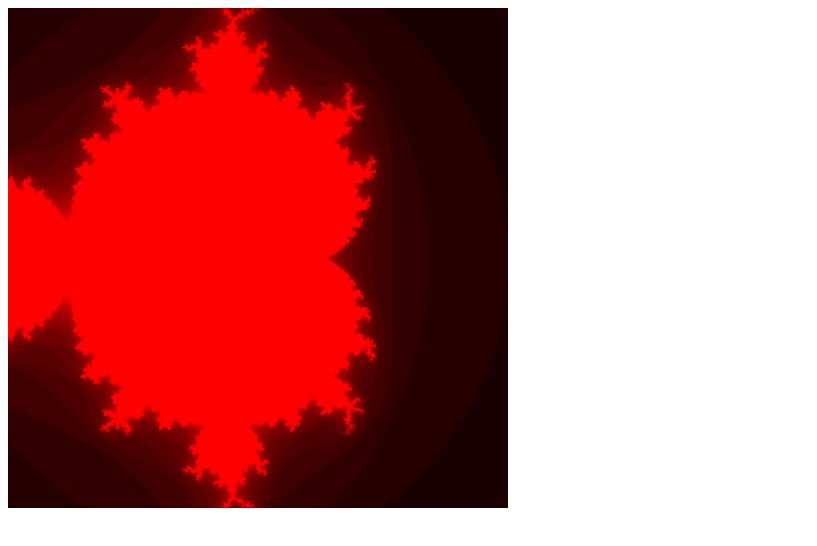
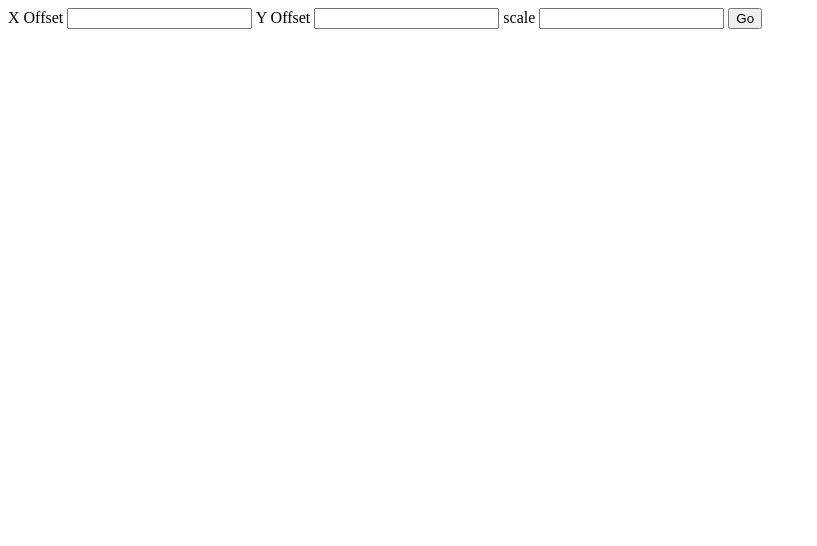
Before and after one commit to bayne/mandelbrot, a plain HTML site: page index.html in a window 1280 px wide. Shown: the whole page, without its empty margins (0-817 px from the left). Drawn offline with Linux system fonts and the light colour scheme.

Commit message:
Made interactive

```diff
--- a/index.html
+++ b/index.html
@@ -6,6 +6,25 @@
     <script type="text/javascript" src="mandelbrot.js"></script>
 </head>
 <body>
+<div>
+
+<label>
+    X Offset
+    <input class="control" type="text" id="xoffset"/>
+</label>
+<label>
+    Y Offset
+    <input class="control" type="text" id="yoffset"/>
+</label>
+<label>
+    scale
+    <input class="control" type="text" id="scale"/>
+</label>
+<button id="go">Go</button>
+</div>
+<div>
+
 <canvas id="canvas1" width="500" height="500">test</canvas>
+</div>
 </body>
 </html>
--- a/mandelbrot.js
+++ b/mandelbrot.js
@@ -61,7 +61,8 @@ function Transformer(rasterSize) {
         return normal;
     };
 }
-window.onload = function() {
+window.onload = function () {
+    document.getElementsById('go').onclick = function() {
         function setPixel(imageData, x, y, r, g, b, a) {
             index = (x + y * imageData.width) * 4;
             imageData.data[index+0] = r;
@@ -82,11 +83,16 @@ window.onload = function() {
         }
         var transformer = new Transformer(rasterSize);
         var normals = transformer.forward(raster);
+
+        var scale = parseFloat(document.getElementById('scale').value) || 1;
+        var xOffset = parseFloat(document.getElementById('xoffset').value) || 0;
+        var yOffset = parseFloat(document.getElementById('yoffset').value) || 0;
+
         normals.forEach(function(entry) {
-        entry.c.real = entry.x;
-        entry.c.im = entry.y;
+            entry.c.real = entry.x/scale+xOffset;
+            entry.c.im = entry.y/scale+yOffset;
         });
-    var max = 20;
+        var max = 70;
         var result = iterate(normals, max);
         raster = transformer.reverse(result);
         raster.forEach(function(entry) {
@@ -95,3 +101,5 @@ window.onload = function() {
         });
         canvas.putImageData(imageData,0,0);
     };
+
+};
```
Lines whose indentation alone changed are shown as unchanged.
